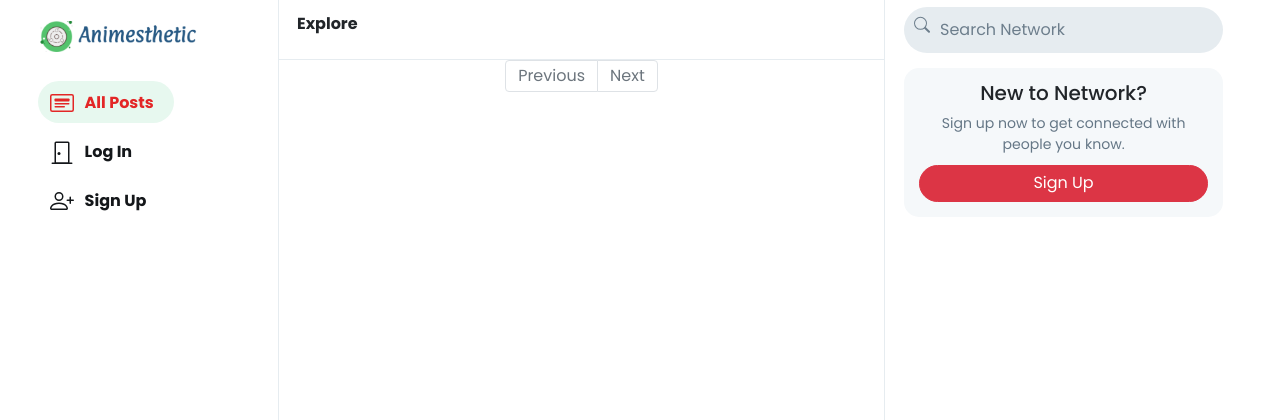
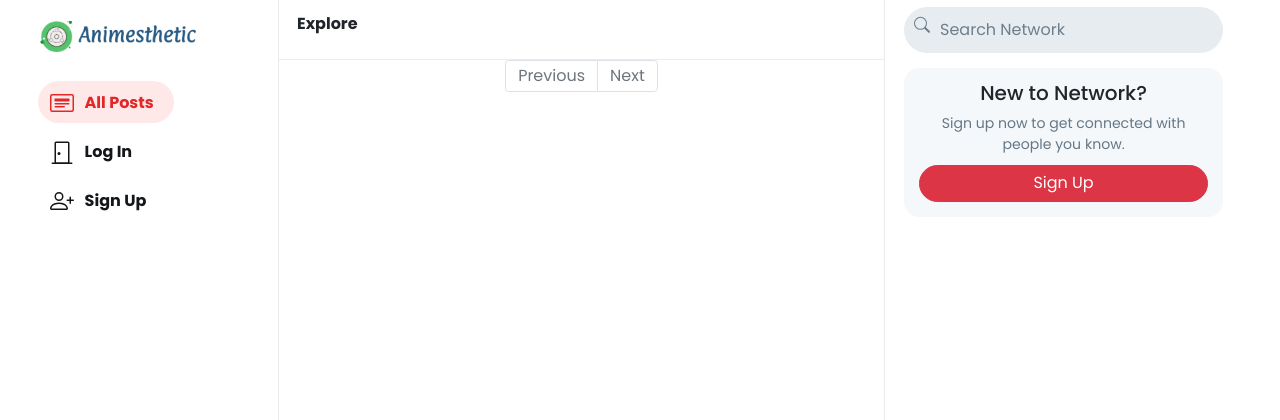
Before and after one commit to prasad-chavan1/Animesthetic-Social-Media, a Django app: template Social-Network/network/templates/network/index.html in a window 1280 px wide, with the pointer over the restyled element. Shown: the top 420 px of the page. Run offline with Django 3.2, Linux system fonts and the light colour scheme; the template is opened without the code that fills it, so the values that code supplies are empty; parts of the project's set-up code (start-up, migrations or seed data) failed here and were passed over; some libraries are stand-ins or nearby versions.

Commit message:
Update styles.css
Change in hover color

```diff
--- a/Social-Network/network/static/network/styles.css
+++ b/Social-Network/network/static/network/styles.css
@@ -82,7 +82,7 @@ svg{
 }
 .sidenav .nav-link > div:hover{
     color: #e32626;
-    background-color: #e7f8ef;
+    background-color: #ffe8e8;
     transition-duration: .2s;
 }
 .new-post-btn{
```
